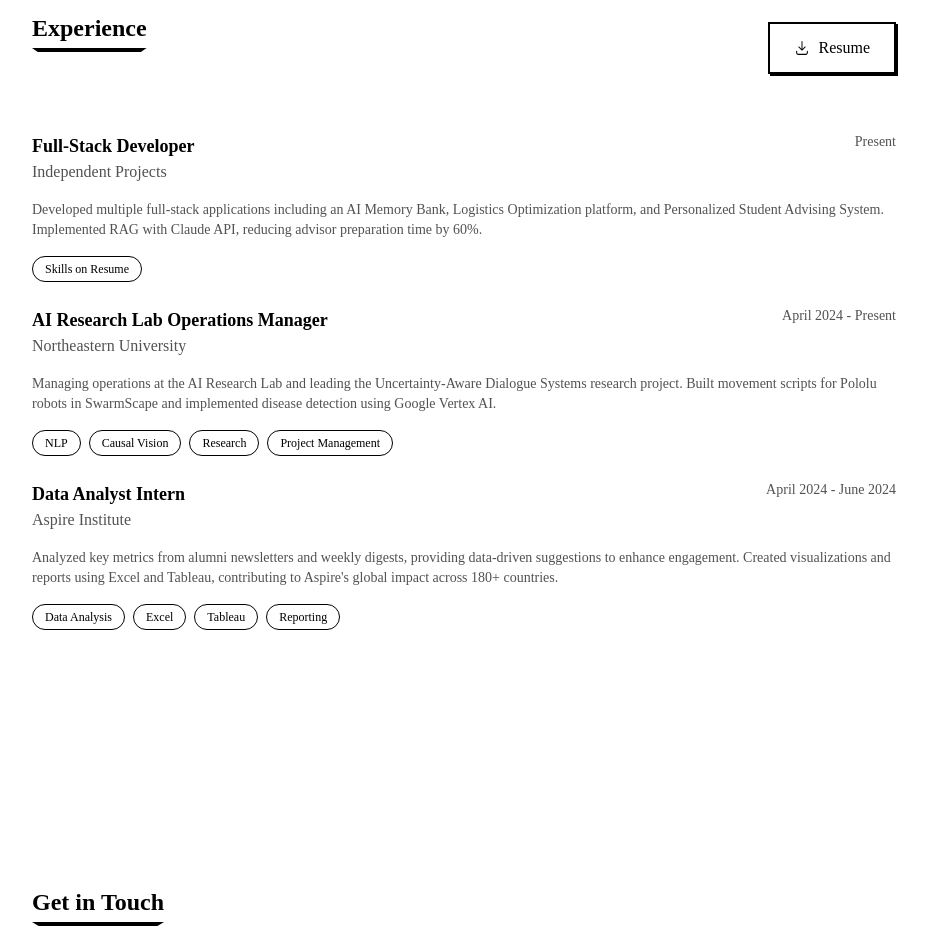
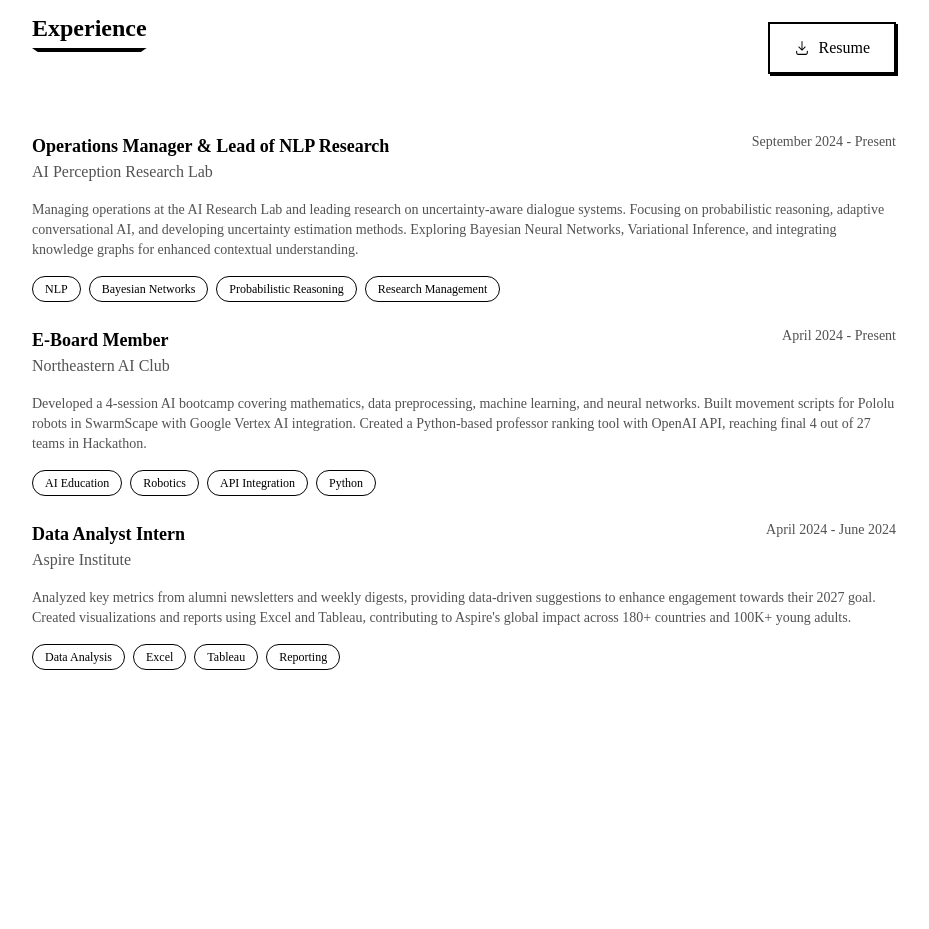
Before and after one commit to AnthonyCampos1234/my-website-v2, a Next.js app: page / in a window 1280 px wide. Shown: the part 1860-2789 px from the top of the page, without its empty margins (176-1105 px from the left). Built offline with nearby package versions, Linux system fonts and the light colour scheme.

Commit message:
adding a project

```diff
--- a/src/components/sections/Resume.js
+++ b/src/components/sections/Resume.js
@@ -6,24 +6,24 @@ import { DownloadIcon } from "@radix-ui/react-icons";
 
 const experiences = [
   {
-    title: "Full-Stack Developer",
-    company: "Independent Projects",
-    period: "Present",
-    description: "Developed multiple full-stack applications including an AI Memory Bank, Logistics Optimization platform, and Personalized Student Advising System. Implemented RAG with Claude API, reducing advisor preparation time by 60%.",
-    skills: ["Skills on Resume"]
+    title: "Operations Manager & Lead of NLP Research",
+    company: "AI Perception Research Lab",
+    period: "September 2024 - Present",
+    description: "Managing operations at the AI Research Lab and leading research on uncertainty-aware dialogue systems. Focusing on probabilistic reasoning, adaptive conversational AI, and developing uncertainty estimation methods. Exploring Bayesian Neural Networks, Variational Inference, and integrating knowledge graphs for enhanced contextual understanding.",
+    skills: ["NLP", "Bayesian Networks", "Probabilistic Reasoning", "Research Management"]
   },
   {
-    title: "AI Research Lab Operations Manager",
-    company: "Northeastern University",
+    title: "E-Board Member",
+    company: "Northeastern AI Club",
     period: "April 2024 - Present",
-    description: "Managing operations at the AI Research Lab and leading the Uncertainty-Aware Dialogue Systems research project. Built movement scripts for Pololu robots in SwarmScape and implemented disease detection using Google Vertex AI.",
-    skills: ["NLP", "Causal Vision", "Research", "Project Management"]
+    description: "Developed a 4-session AI bootcamp covering mathematics, data preprocessing, machine learning, and neural networks. Built movement scripts for Pololu robots in SwarmScape with Google Vertex AI integration. Created a Python-based professor ranking tool with OpenAI API, reaching final 4 out of 27 teams in Hackathon.",
+    skills: ["AI Education", "Robotics", "API Integration", "Python"]
   },
   {
     title: "Data Analyst Intern",
     company: "Aspire Institute",
     period: "April 2024 - June 2024",
-    description: "Analyzed key metrics from alumni newsletters and weekly digests, providing data-driven suggestions to enhance engagement. Created visualizations and reports using Excel and Tableau, contributing to Aspire's global impact across 180+ countries.",
+    description: "Analyzed key metrics from alumni newsletters and weekly digests, providing data-driven suggestions to enhance engagement towards their 2027 goal. Created visualizations and reports using Excel and Tableau, contributing to Aspire's global impact across 180+ countries and 100K+ young adults.",
     skills: ["Data Analysis", "Excel", "Tableau", "Reporting"]
   }
 ];
```
Also changed, not shown: 1 other file (tests, documents, lock files or other folders).
